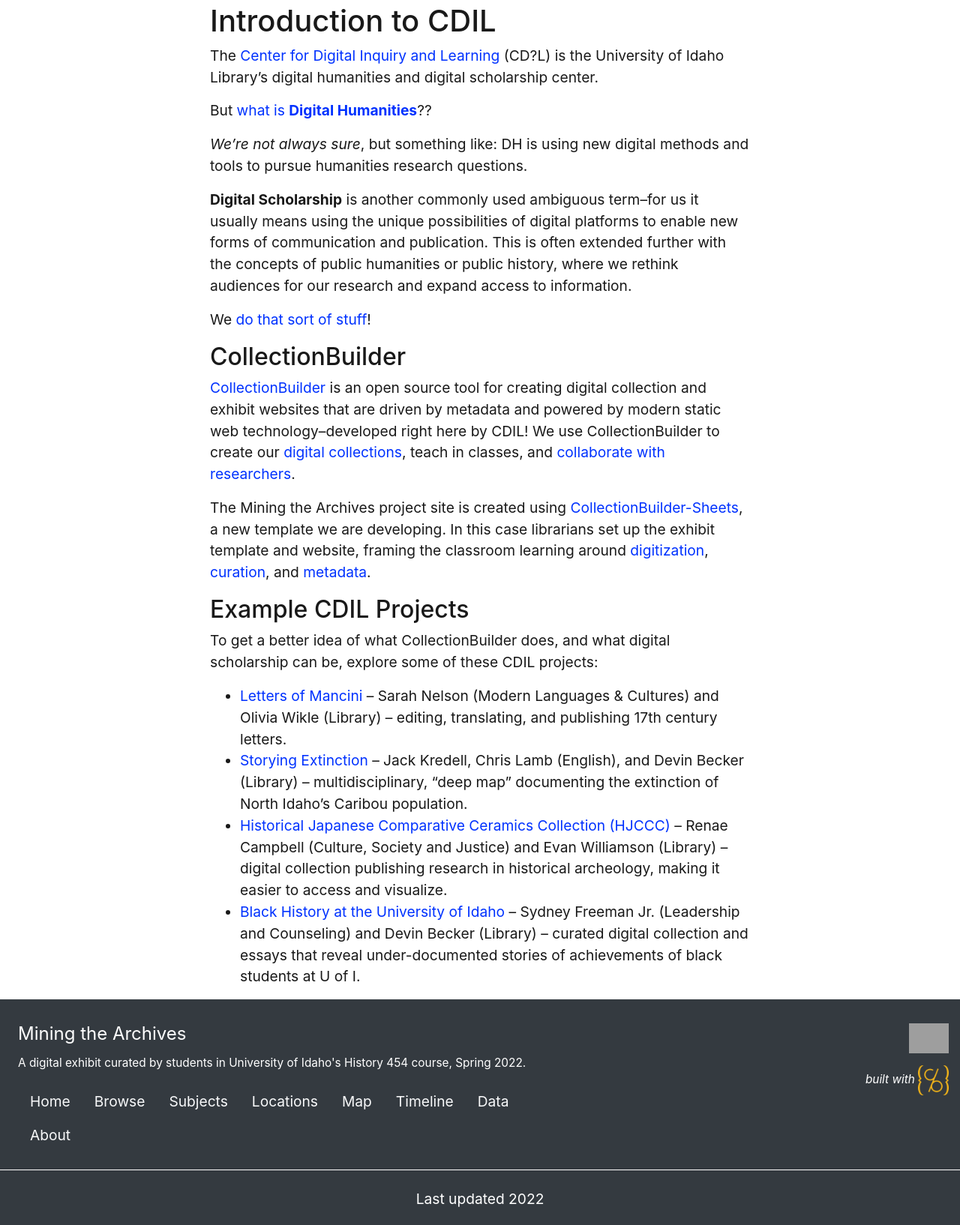
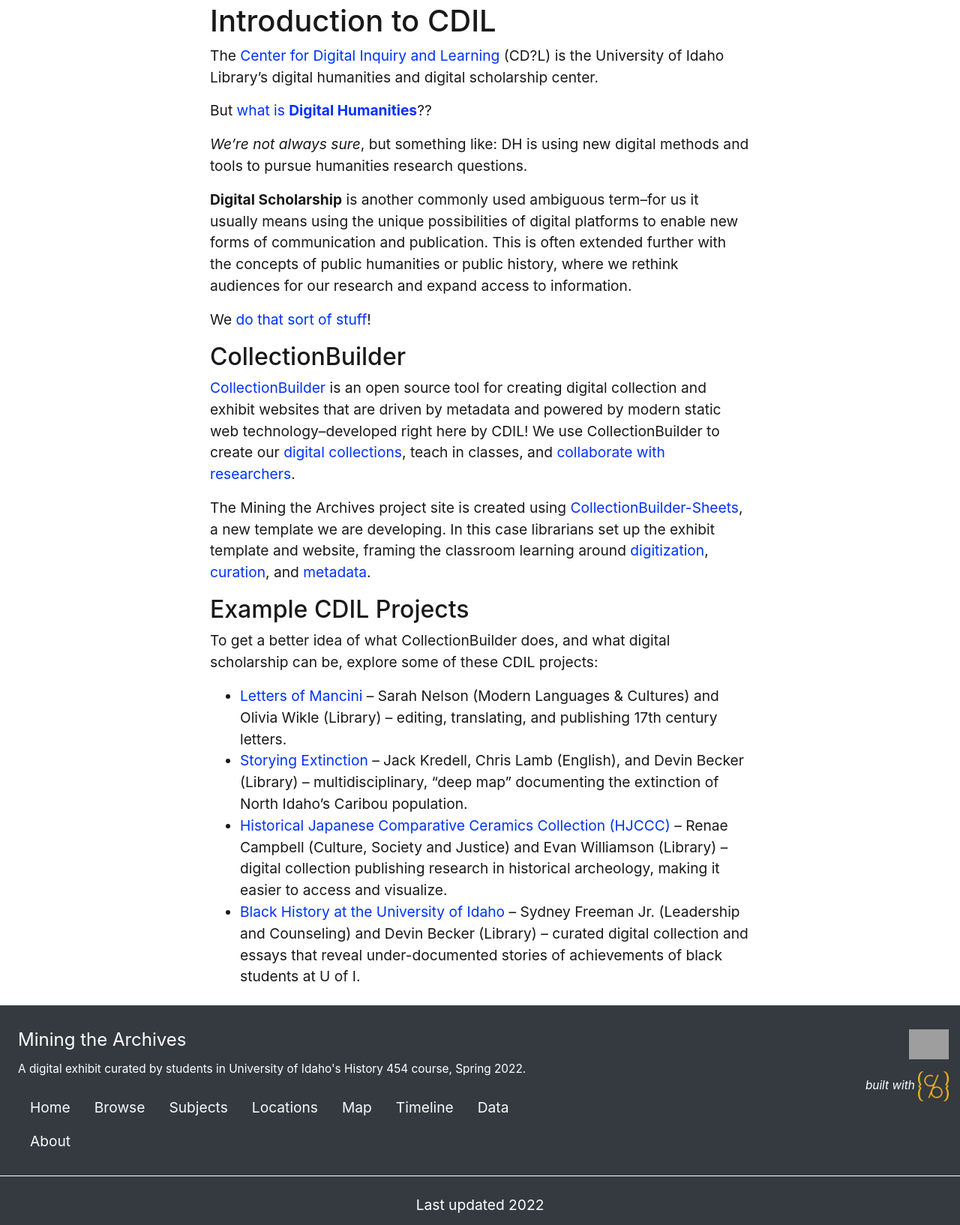
Before and after one commit to evanwill/hist-454-2022, a Jekyll site: the page built from pages/project/collectionbuilder.md, in a window 1280 px wide. Shown: the part 894-2528 px from the top of the page at 75% size. Built offline with Jekyll 4.4.1, drawn with Linux system fonts in a browser that asks for light colours; grey boxes are pictures that could not be loaded.

Commit message:
layout tweak

```diff
--- a/_layouts/page-narrow.html
+++ b/_layouts/page-narrow.html
@@ -2,6 +2,6 @@
 # limits the content block to narrow size
 layout: default
 ---
-<div class="container mt-4 page-narrow">
+<div class="container my-4 page-narrow">
   {{ content }}
 </div>
```
